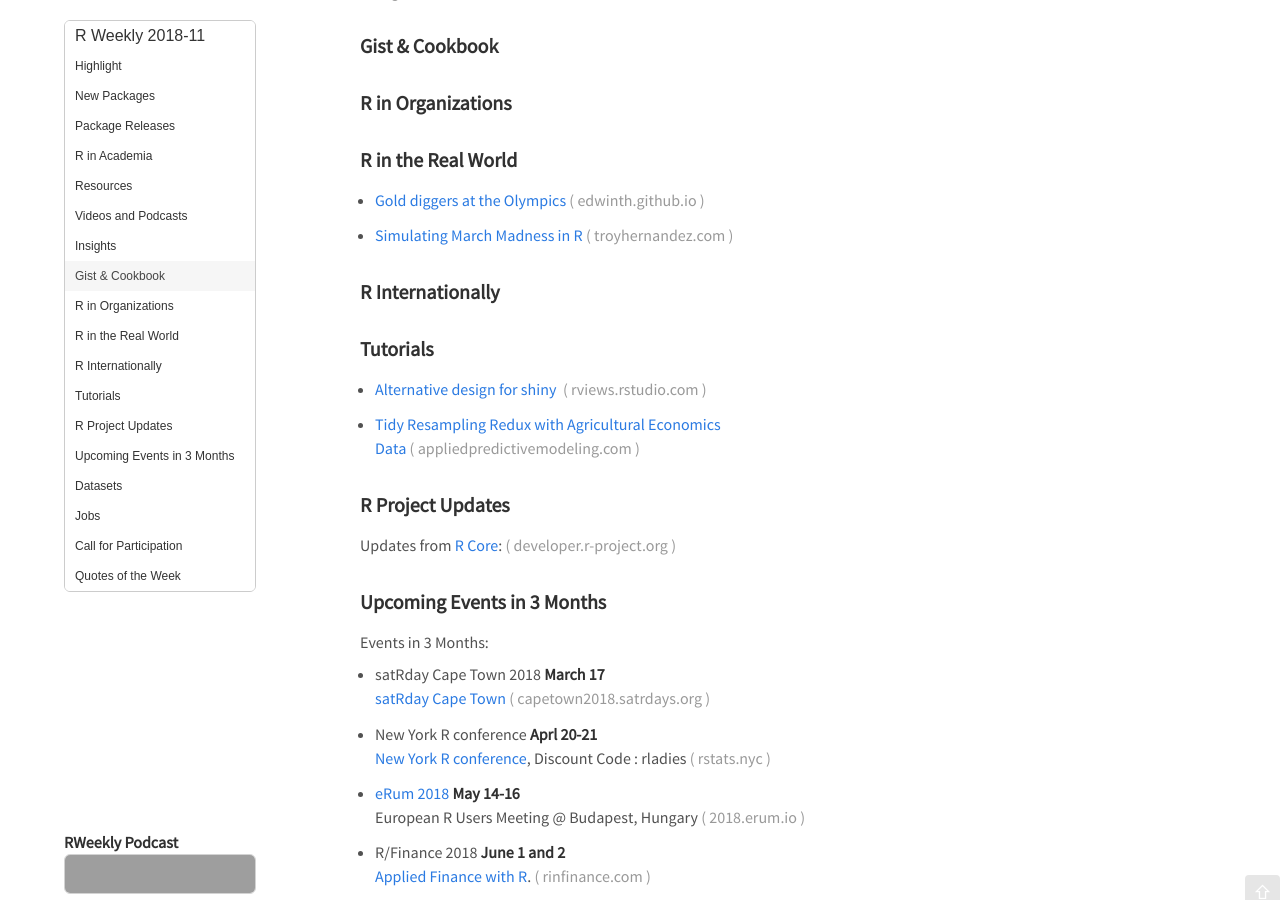
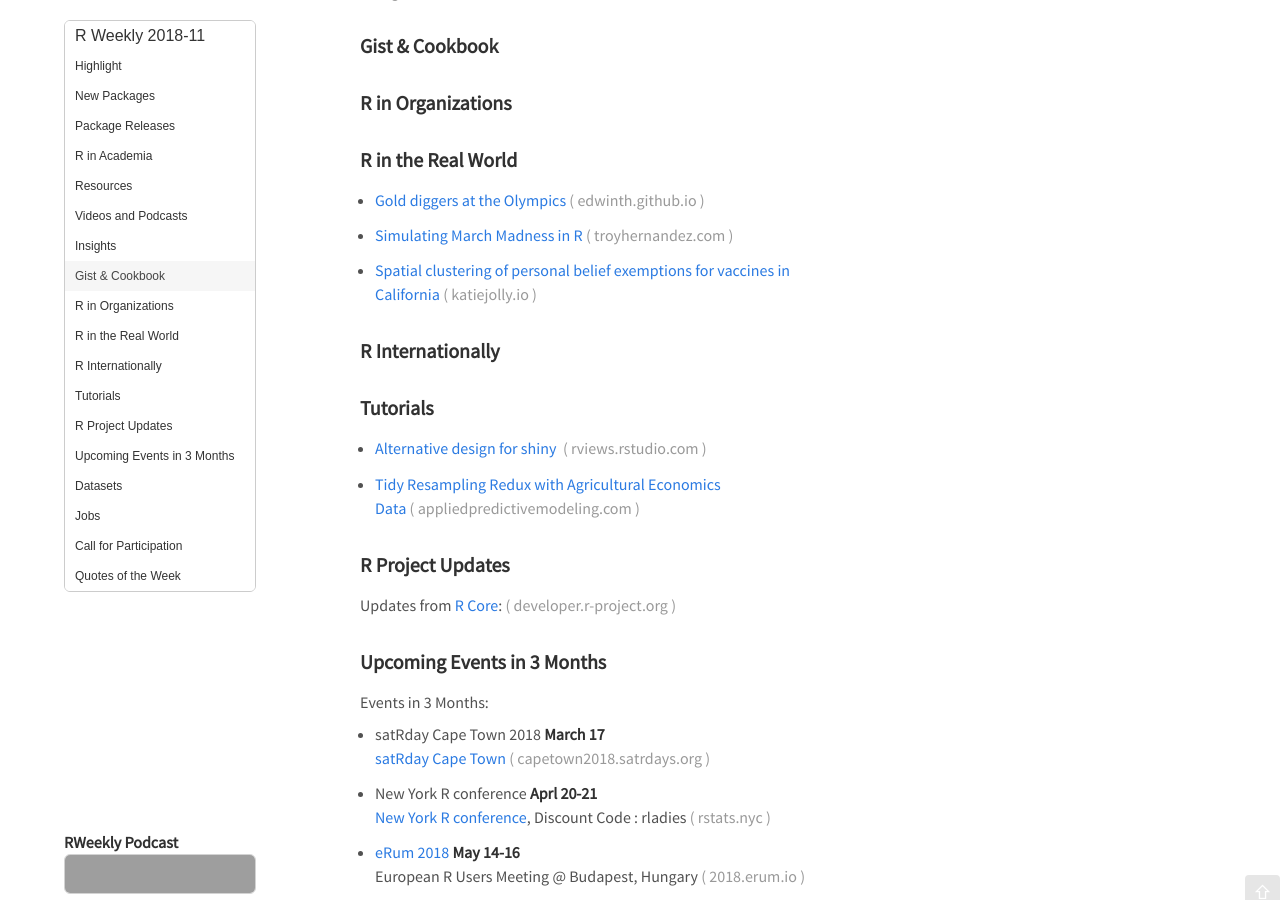
Before and after one commit to rweekly/rweekly.org, a Jekyll site: the page built from draft.md, in a window 1280 px wide and 900 px high, scrolled down 698 px. Built offline with Jekyll 4.4.1, drawn with Linux system fonts in a browser that asks for light colours; emoji names are drawn with the system emoji font; comment, search, counter and statistics services are not loaded; grey boxes are pictures that could not be loaded.

Commit message:
Update draft.md

```diff
--- a/draft.md
+++ b/draft.md
@@ -62,6 +62,8 @@ Release Date: 2018-3-12
 + [Gold diggers at the Olympics](https://edwinth.github.io/analyzing-olympics/)
 
 + [Simulating March Madness in R](https://troyhernandez.com/2018/03/13/simulating-march-madness-in-r/)
+
++ [Spatial clustering of personal belief exemptions for vaccines in California](http://katiejolly.io/blog/2018-03-14/spatial-clusters)
 
 ### R Internationally
 
```
